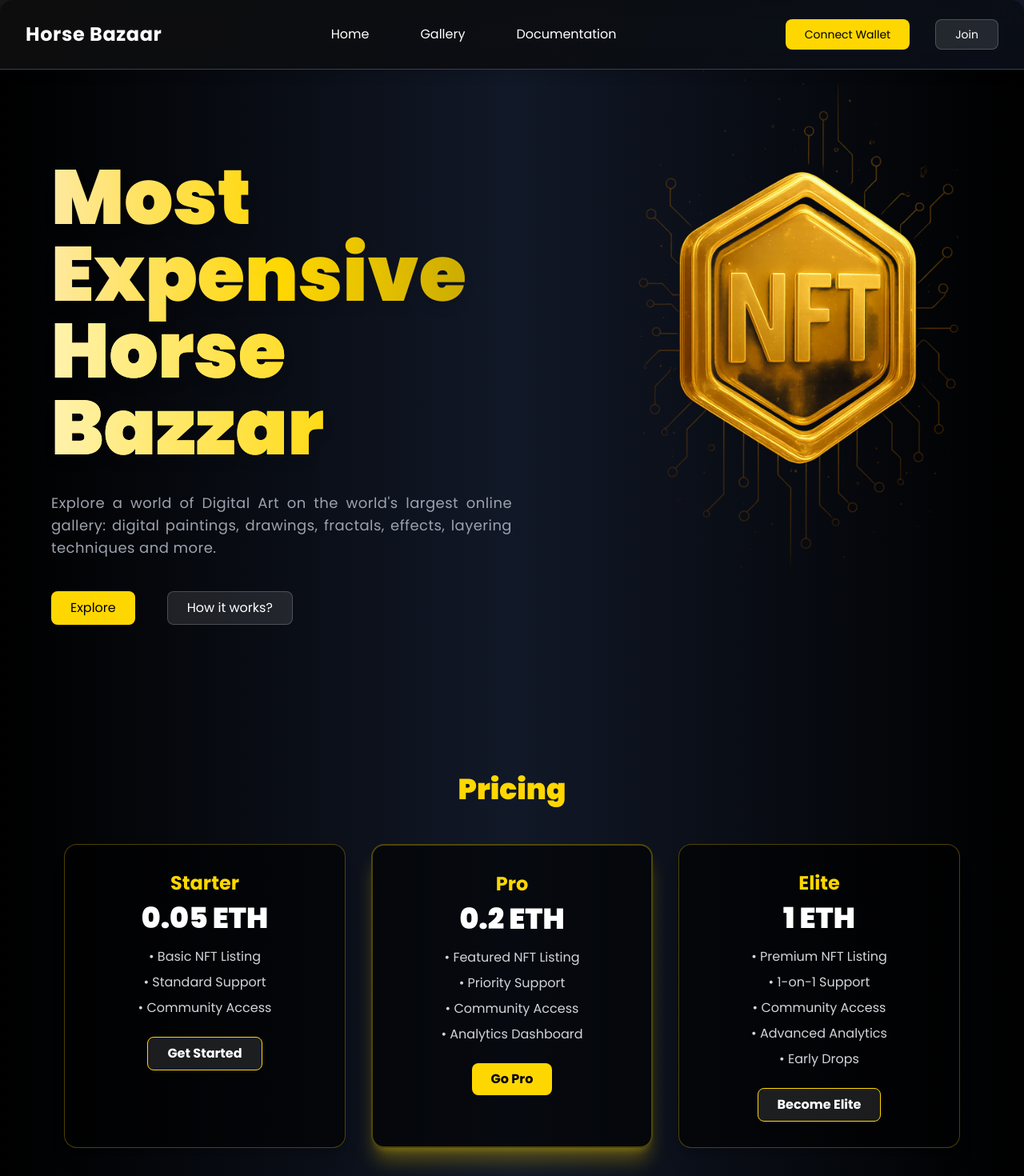
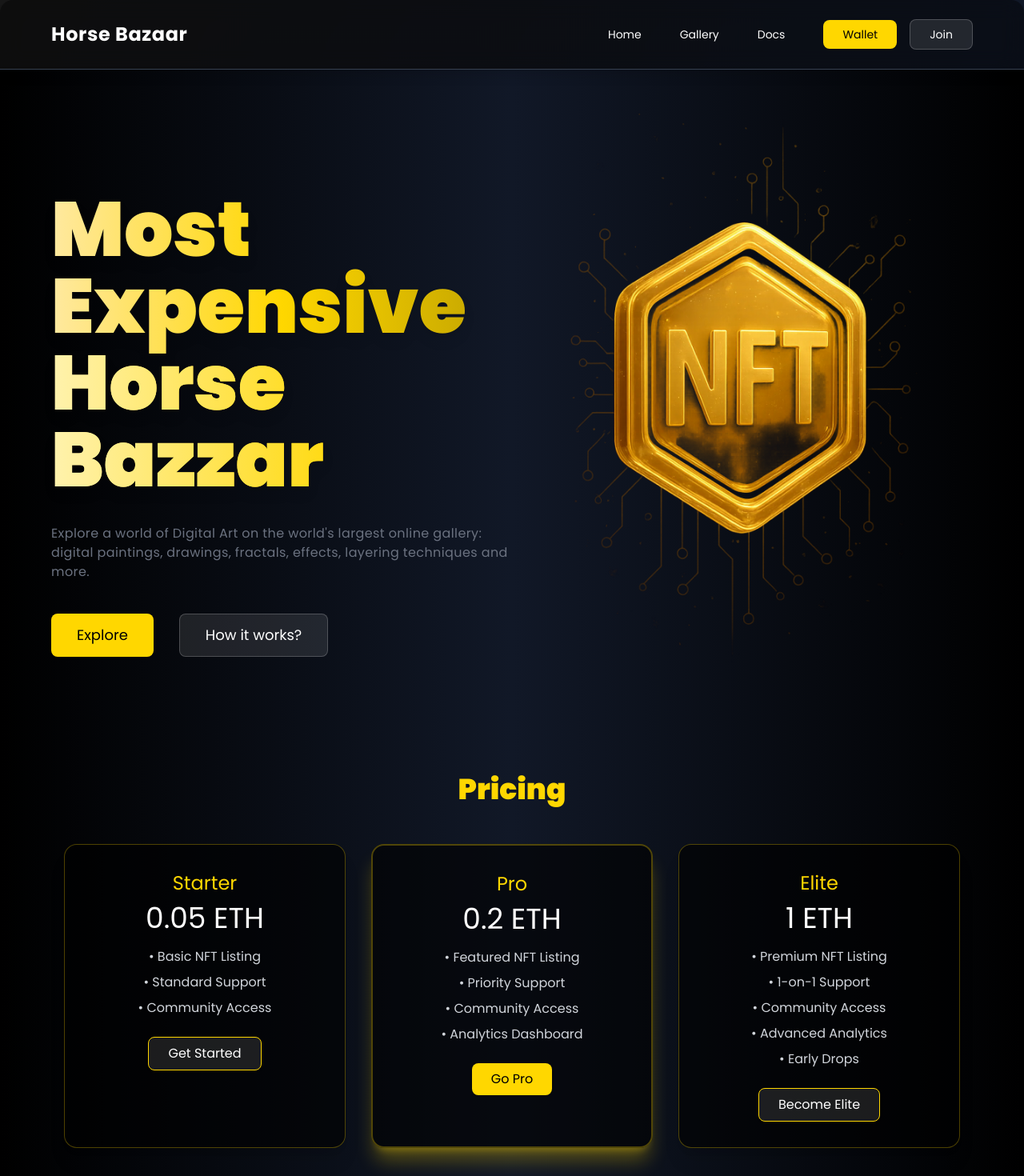
Before and after one commit to Barklegne/invincible-gg-assignmen, a React (Vite) app: page / in a window 1280 px wide. Shown: the top 1470 px of the page at 80% size. Built offline with nearby package versions, Linux system fonts and the light colour scheme.

Commit message:
feat: responsivness completed for landing page

```diff
--- a/src/components/FAQ.jsx
+++ b/src/components/FAQ.jsx
@@ -10,7 +10,7 @@ const FAQ = () => {
 			<motion.div
 				initial={{ opacity: 0, y: 40 }}
 				whileInView={{ opacity: 1, y: 0 }}
-				viewport={{ once: true, amount: 0.3 }}
+				viewport={{ once: false, amount: 0.3 }}
 				transition={{ duration: 0.8, ease: 'easeOut' }}
 				className='max-w-3xl mx-auto px-4'
 			>
@@ -26,7 +26,7 @@ const FAQ = () => {
 							className='border-b border-gray-700 pb-4'
 						>
 							<button
-								className='w-full text-left text-lg font-semibold text-gold flex justify-between items-center focus:outline-none'
+								className='w-full text-left text-lg font-normal text-gold flex justify-between items-center focus:outline-none'
 								onClick={() => setOpen(open === i ? null : i)}
 							>
 								{faq.q}
--- a/src/components/HeroSection.jsx
+++ b/src/components/HeroSection.jsx
@@ -2,34 +2,37 @@
 
 import React from 'react'
 import { motion } from 'framer-motion'
+// import nftImage from '../assets/hero-black-ape-white.svg'
 import nftImage from '../assets/nftTwo.webp'
+// import nftImage from '../assets/nftTwo1.svg'
 
+// Fully responsive Hero Section with Framer Motion animations
 const HeroSection = () => (
-	<section className='min-h-screen w-full overflow-hidden bg-gradient-to-r from-black via-gray-900 to-black'>
-		<motion.div
+	<motion.section
 		initial={{ opacity: 0, y: 40 }}
 		whileInView={{ opacity: 1, y: 0 }}
-			viewport={{ once: true, amount: 0.3 }}
+		viewport={{ once: false, amount: 0.3 }}
 		transition={{ duration: 0.8, ease: 'easeOut' }}
-			className='relative flex flex-col md:flex-row  justify-between px-16 '
+		className='relative flex flex-col md:flex-row justify-between px-4 sm:px-8 lg:px-16 min-h-[80vh] md:min-h-screen w-full overflow-hidden bg-gradient-to-r from-black via-gray-900 to-black'
 	>
-			<div className=' z-10  md:pt-0 w-[50%]'>
+		{/* Left: Text Content */}
+		<div className='z-10 w-full md:w-1/2 flex flex-col  lg:items-start xl:mt-0 items-center md:items-start text-center md:text-left'>
 			<motion.h1
 				initial={{ opacity: 0, x: -60 }}
 				whileInView={{ opacity: 1, x: 0 }}
-					viewport={{ once: true, amount: 0.6 }}
+				viewport={{ once: false, amount: 0.6 }}
 				transition={{ duration: 0.7, delay: 0.1 }}
-					className='text-6xl md:text-8xl 2xl:text-9xl font-extrabold text-white mt-14 xl:mt-28 mb-8 leading-tight animate-text-gradient bg-gradient-to-r from-gold-light via-gold to-gold-dark bg-clip-text text-transparent drop-shadow-lg'
+				className='pt-10 text-5xl sm:text-6xl md:text-7xl lg:text-8xl 2xl:text-9xl font-extrabold text-white mt-10 md:mt-14 xl:mt-28 mb-6 md:mb-8 leading-tight animate-text-gradient bg-gradient-to-r from-gold-light via-gold to-gold-dark bg-clip-text text-transparent drop-shadow-lg'
 			>
-					<span className='block '>Most Expensive</span>
-					<span className='block animate-shimmer'>Horse Bazzar </span>
+				<span className='block'>Most Expensive</span>
+				<span className='block animate-shimmer'>Horse Bazzar</span>
 			</motion.h1>
 			<motion.p
 				initial={{ opacity: 0, x: -40 }}
 				whileInView={{ opacity: 1, x: 0 }}
-					viewport={{ once: true, amount: 0.6 }}
+				viewport={{ once: false, amount: 0.6 }}
 				transition={{ duration: 0.7, delay: 0.2 }}
-					className='text-gray-400 mb-10  md:text-lg tracking-wide text-justify '
+				className='text-gray-500 mb-8 md:mb-10 text-sm sm:text-base 2xl:text-lg tracking-wide  md:text-left'
 			>
 				Explore a world of Digital Art on the world's largest online gallery:
 				digital paintings, drawings, fractals, effects, layering techniques and
@@ -38,34 +41,35 @@ const HeroSection = () => (
 			<motion.div
 				initial={{ opacity: 0, y: 30 }}
 				whileInView={{ opacity: 1, y: 0 }}
-					viewport={{ once: true, amount: 0.6 }}
+				viewport={{ once: false, amount: 0.6 }}
 				transition={{ duration: 0.7, delay: 0.3 }}
-					className='flex gap-10 mb-8'
+				className='flex flex-col sm:flex-row gap-4 sm:gap-8 w-full max-w-xs sm:max-w-none mx-auto sm:mx-0 justify-center md:justify-start'
 			>
-					<button className='bg-gold hover:bg-gold-dark text-black px-6 py-2 rounded-lg shadow transition'>
+				<button className='bg-gold hover:bg-gold-dark text-black px-6 py-2 sm:px-8 sm:py-3 rounded-lg shadow transition text-base sm:text-lg'>
 					Explore
 				</button>
-					<button
-						className='bg-white bg-opacity-10 hover:bg-opacity-20 text-white px-6 py-2 rounded-lg border
-            border-white border-opacity-20 transition '
-					>
+				<button className='bg-white bg-opacity-10 hover:bg-opacity-20 text-white px-6 py-2 sm:px-8 sm:py-3 rounded-lg border border-white border-opacity-20 transition text-base sm:text-lg'>
 					How it works?
 				</button>
 			</motion.div>
 		</div>
-			<div className='relative flex-1  flex 2xl:justify-end xl:justify-end mt-12 md:mt-0 z-10 w-full'>
+		{/* Right: Hero Image */}
+		<div className='relative flex-1 flex justify-center items-center mt-8 md:mt-0 z-10 w-full'>
 			<motion.div
 				initial={{ opacity: 0, scale: 0.95 }}
 				whileInView={{ opacity: 1, scale: 1 }}
-					viewport={{ once: true, amount: 0.4 }}
+				viewport={{ once: false, amount: 0.4 }}
 				transition={{ duration: 0.8, delay: 0.2 }}
-					className=' w-[75%] 2xl:w-[68%]   relative overflow-hidden'
+				className='w-full max-w-[180px] sm:max-w-xs md:max-w-md lg:max-w-xl 2xl:max-w-3xl relative overflow-hidden flex justify-center items-center'
 			>
-					<img src={nftImage} alt='NFT Art' className=' ' />
+				<img
+					src={nftImage}
+					alt='NFT Art'
+					className='w-[80%] h-auto object-contain'
+				/>
 			</motion.div>
 		</div>
-		</motion.div>
-	</section>
+	</motion.section>
 )
 
 export default HeroSection
--- a/src/components/Navbar.jsx
+++ b/src/components/Navbar.jsx
@@ -1,31 +1,108 @@
-const Navbar = () => (
-	<nav className='sticky top-0 z-50 flex justify-between items-center px-8 py-6 bg-black/40 backdrop-blur-md border-b border-gray-700 shadow-lg rounded-t-2xl'>
+import React, { useState, useEffect } from 'react'
+
+// Responsive Navbar with gold theme, glassy effect, and overlay hamburger menu
+const Navbar = () => {
+	const [menuOpen, setMenuOpen] = useState(false)
+
+	// Lock body scroll when menu is open and unlock when it's closed
+	useEffect(() => {
+		if (menuOpen) {
+			document.body.style.overflow = 'hidden' // sets the body overflow to hidden when the menu is open
+		} else {
+			document.body.style.overflow = '' // sets the body overflow to the default when the menu is closed
+		}
+		return () => {
+			document.body.style.overflow = '' // sets the body overflow to the default when the component unmounts
+		}
+	}, [menuOpen])
+
+	return (
+		<>
+			{/* Main Navbar */}
+			<nav className='sticky top-0 z-50 w-full bg-black/40 backdrop-blur-md border-b border-gray-700 shadow-lg rounded-t-2xl px-4 sm:px-8 lg:px-16 py-4 sm:py-6 flex items-center justify-between'>
 				<div className='text-white text-2xl font-bold tracking-wide'>
 					Horse Bazaar
 				</div>
-		<div className='flex gap-16 text-white font-medium'>
-			<a href='#' className='hover:text-gold transition'>
+				{/* Hamburger icon (mobile only) */}
+				<button
+					className='sm:hidden flex flex-col justify-center items-center w-10 h-10'
+					onClick={() => setMenuOpen(true)}
+					aria-label='Open menu'
+				>
+					<span className='block w-6 h-0.5 bg-white mb-1'></span>
+					<span className='block w-6 h-0.5 bg-white mb-1'></span>
+					<span className='block w-6 h-0.5 bg-white'></span>
+				</button>
+				{/* Desktop menu */}
+				<div className='hidden sm:flex flex-row gap-12 text-white font-medium items-center w-auto'>
+					<a href='#' className='hover:text-gold transition text-center text-sm'>
 						Home
 					</a>
-			<a href='#' className='hover:text-gold transition'>
+					<a href='#' className='hover:text-gold transition text-center text-sm'>
 						Gallery
 					</a>
-			<a href='#' className='hover:text-gold transition'>
-				Documentation
+					<a href='#' className='hover:text-gold transition text-center text-sm'>
+						Docs
 					</a>
+					<div className='flex flex-row gap-4 items-center w-auto'>
+						<button className='bg-gold hover:bg-gold-dark text-sm text-black px-6 py-2 rounded-lg shadow transition'>
+							Wallet
+						</button>
+						<button className='bg-white bg-opacity-10 hover:bg-opacity-20 text-sm text-white px-6 py-2 rounded-lg border border-white border-opacity-20 transition'>
+							Join
+						</button>
 					</div>
-		<div className='flex gap-x-8'>
-			<button className='bg-gold hover:bg-gold-dark text-sm text-black px-6 py-2 rounded-lg shadow transition'>
-				Connect Wallet
+				</div>
+			</nav>
+			{/* Fullscreen Overlay Mobile Menu */}
+			{menuOpen && (
+				<div className='fixed inset-0 z-[9999] flex flex-col items-center justify-center bg-black/90'>
+					<button
+						className='absolute top-6 right-6 text-3xl text-white hover:text-gold focus:outline-none'
+						onClick={() => setMenuOpen(false)}
+						aria-label='Close menu'
+					>
+						&times;
+					</button>
+					<div className='flex flex-col items-center gap-8 w-full max-w-xs'>
+						<a
+							href='#'
+							className='text-gold text-base font-normal tracking-wide hover:text-white transition w-full text-center py-2'
+							onClick={() => setMenuOpen(false)}
+						>
+							Home
+						</a>
+						<a
+							href='#'
+							className='text-gold text-base font-normal tracking-wide hover:text-white transition w-full text-center py-2'
+							onClick={() => setMenuOpen(false)}
+						>
+							Gallery
+						</a>
+						<a
+							href='#'
+							className='text-gold text-base font-normal tracking-wide hover:text-white transition w-full text-center py-2'
+							onClick={() => setMenuOpen(false)}
+						>
+							Docs
+						</a>
+						<button
+							className='bg-gold hover:bg-gold-dark text-black text-base px-6 py-2 rounded-lg shadow transition font-normal tracking-wide w-full'
+							onClick={() => setMenuOpen(false)}
+						>
+							Wallet
 						</button>
 						<button
-				className='bg-white bg-opacity-10 hover:bg-opacity-20 text-sm text-white px-6 py-2 rounded-lg border
-            border-white border-opacity-20 transition '
+							className='bg-white/20 text-white text-base px-6 py-2 rounded-lg border border-white border-opacity-30 transition font-normal tracking-wide w-full hover:bg-white hover:text-black'
+							onClick={() => setMenuOpen(false)}
 						>
 							Join
 						</button>
 					</div>
-	</nav>
+				</div>
+			)}
+		</>
 	)
+}
 
 export default Navbar
--- a/src/components/Pricing.jsx
+++ b/src/components/Pricing.jsx
@@ -8,7 +8,7 @@ const Pricing = () => (
 		<motion.div
 			initial={{ opacity: 0, y: 40 }}
 			whileInView={{ opacity: 1, y: 0 }}
-			viewport={{ once: true, amount: 0.3 }}
+			viewport={{ once: false, amount: 0.3 }}
 			transition={{ duration: 0.8, ease: 'easeOut' }}
 			className='max-w-6xl mx-auto px-4'
 		>
@@ -25,17 +25,15 @@ const Pricing = () => (
 						transition={{ duration: 0.7, delay: 0.1 * idx }}
 						className={`rounded-2xl border border-gold/30 bg-black/60 p-8 shadow-xl flex flex-col items-center ${tier.highlight ? 'scale-105 border-2 border-gold shadow-gold/30' : ''}`}
 					>
-						<div className='text-2xl font-bold mb-2 text-gold'>{tier.name}</div>
-						<div className='text-4xl font-extrabold mb-4 text-white'>
-							{tier.price}
-						</div>
+						<div className='text-2xl mb-2 text-gold'>{tier.name}</div>
+						<div className='text-4xl mb-4 text-white'>{tier.price}</div>
 						<ul className='mb-6 text-gray-300 space-y-2 text-center'>
 							{tier.features.map((f) => (
 								<li key={f}>• {f}</li>
 							))}
 						</ul>
 						<button
-							className={`px-6 py-2 rounded-lg font-bold transition shadow ${tier.highlight ? 'bg-gold text-black hover:bg-gold-dark' : 'bg-white bg-opacity-10 text-white border border-gold hover:bg-gold hover:text-black'}`}
+							className={`px-6 py-2 rounded-lg transition shadow text-base ${tier.highlight ? 'bg-gold text-black hover:bg-gold-dark' : 'bg-white bg-opacity-10 text-white border border-gold hover:bg-gold hover:text-black'}`}
 						>
 							{tier.cta}
 						</button>
```
Also changed, not shown: 1 other file (tests, documents, lock files or other folders). Lines whose indentation alone changed are shown as unchanged.
